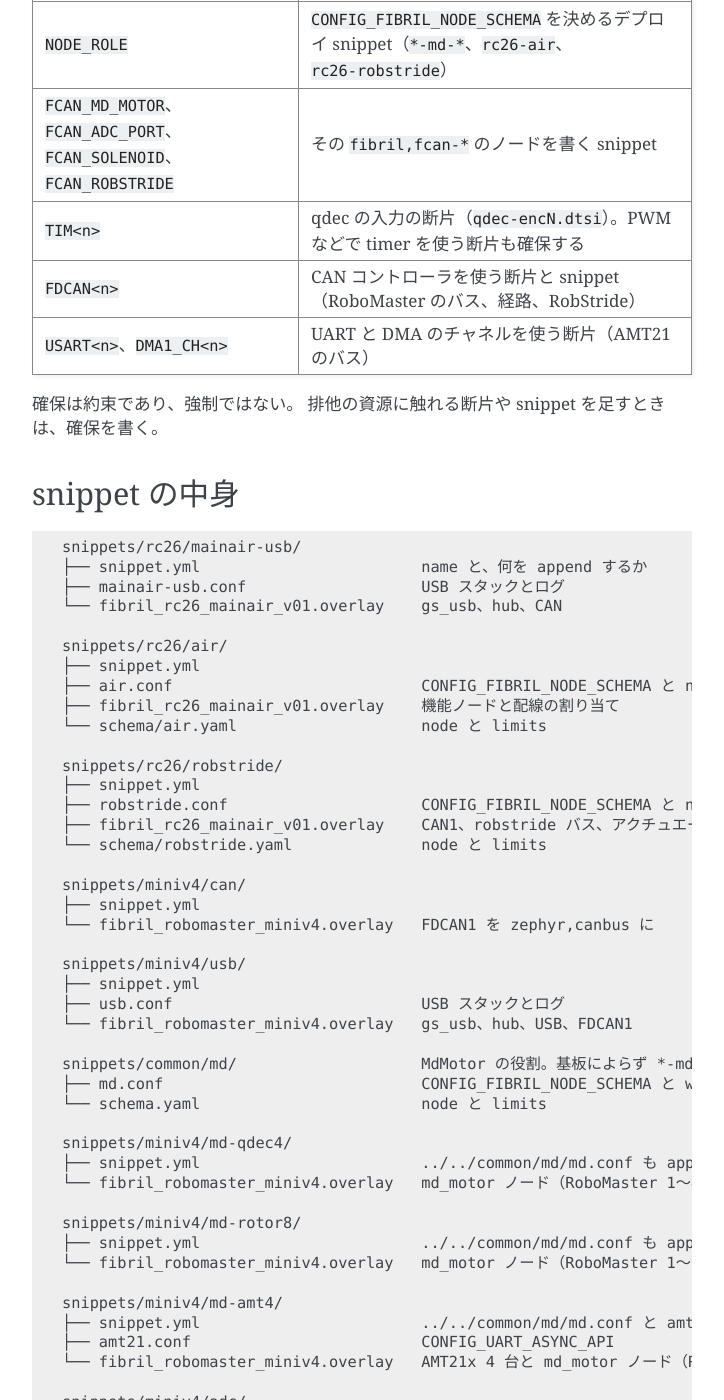
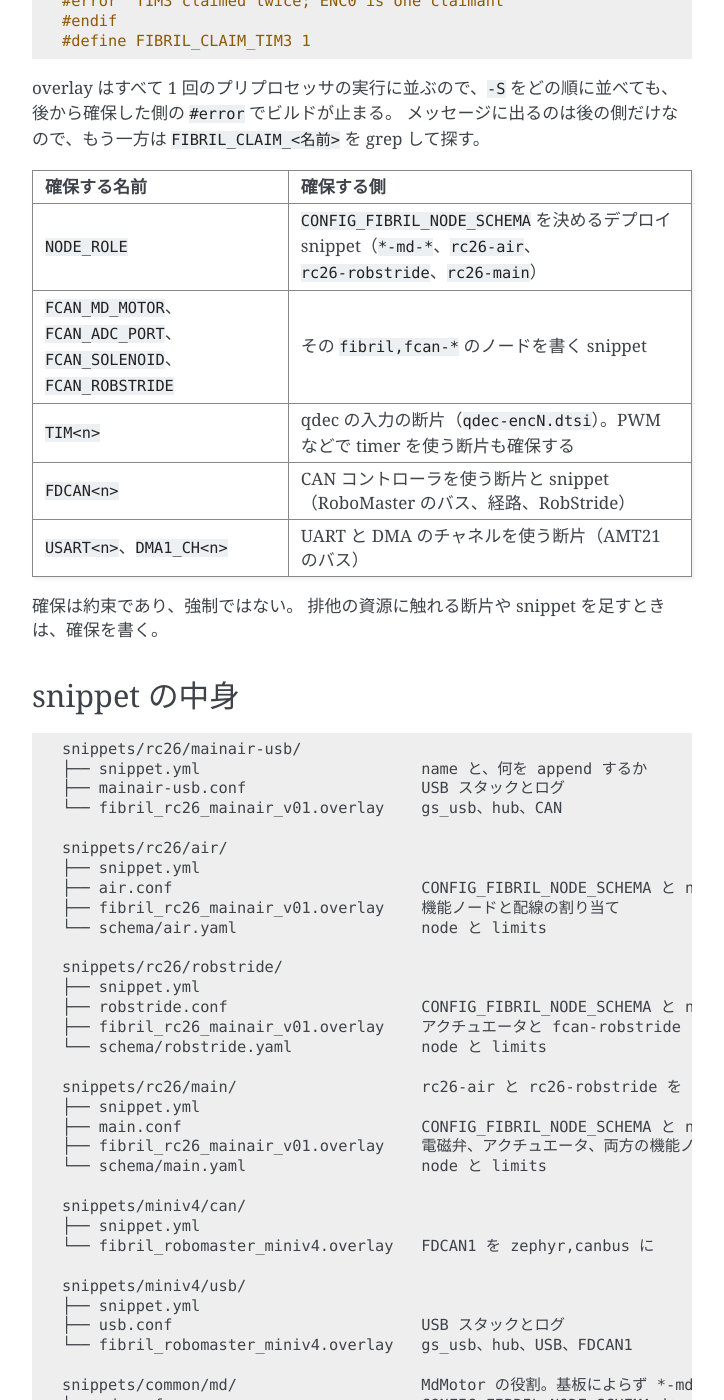
Before and after one commit to ForteFibre/fibril_zephyr, a Sphinx documentation site: the page built from doc/apps.md, in a window 1280 px wide and 1400 px high, scrolled down 3537 px. Shown: the whole window, without its empty margins (388-1112 px from the left). Built offline with Sphinx 7.4.7, drawn with Linux system fonts in a browser that asks for light colours; some of the changed text lies outside the part shown.

Commit message:
feat(snippets): 電磁弁と RobStride を 1 ノードで駆動する rc26-main を足す (#42)
* refactor(snippets): rc26 の RobStride のバスを断片に括り出す

RobStride のバスを、rc26-robstride の overlay から dts/fibril/rc26_mainair_v01/robstride.dtsi に移す。
電磁弁と同じイメージにアクチュエータを載せる snippet が、同じバスの記述を写さずに使えるようにするためである（ADR 0014）。
モータは、AMT21 と同じく応答を待つデバイスなので、断片に入れずデプロイの overlay に残す。

zephyr.bin は変更の前後で一致する。

Co-Authored-By: Claude Opus 5.5 <noreply@anthropic.com>

* feat(snippets): 電磁弁と RobStride を 1 ノードで駆動する rc26-main を足す

rc26-air と rc26-robstride は、どちらもノードの役割（NODE_ROLE）を確保するので、重ねられない。
1 枚の MainAir で両方を使えるように、両方の fibril,fcan-* ノードを持つデプロイ snippet を足す。
ノード名は rc26_main{i}、node_id は 0x00 にする。

topic は 12 本になる（単独では 8 本と 6 本で、max_frames は 16）。master の frame planner に同じくらいの余裕を残すため、max_frames は 24 にする。

Co-Authored-By: Claude Opus 5.5 <noreply@anthropic.com>

---------

Co-authored-by: chloe-ai-sandbox <chloe-ai-sandbox@fortefibre.net>
Co-authored-by: Claude Opus 5.5 <noreply@anthropic.com>

````diff
--- a/doc/apps.md
+++ b/doc/apps.md
@@ -36,7 +36,7 @@ west build -b fibril_rc26_mainair_v01 apps/node -S rc26-mainair-usb -S rc26-air
 | 層 | 決めるもの | 例 |
 | --- | --- | --- |
 | トランスポート | 基板がバスに出る経路 | `rc26-mainair-usb`、`miniv4-can`、`miniv4-usb` |
-| デプロイ | ノード名、どの機能をどのピンに出すか（ID スイッチの無い基板では node_id も） | `rc26-air`、`rc26-robstride`、`miniv4-md-qdec4` |
+| デプロイ | ノード名、どの機能をどのピンに出すか（ID スイッチの無い基板では node_id も） | `rc26-air`、`rc26-robstride`、`rc26-main`、`miniv4-md-qdec4` |
 
 RC26 MainAir には必ず USB の CAN が載り、電磁弁やエンコーダは搭載の有無が変わる。
 経路を別の層に括り出しておくと、機能の増減がデプロイ snippet 1 つの中で閉じる。
@@ -62,6 +62,7 @@ overlay は `#include <fibril/...>` で取り込み、`fibril,fcan-*` のノー
 | `dts/fibril/robomaster_miniv4/qdec-enc0.dtsi`〜`qdec-enc5.dtsi` | 入力 1 本ずつ（`enc0`〜`enc5`）。timer は基板の文書の表の割り当てで、その timer を確保する |
 | `dts/fibril/robomaster_miniv4/qdec.dtsi` | 上の 6 本をすべて取り込む |
 | `dts/fibril/robomaster_miniv4/adc.dtsi` | ADC1 と ADC2 を有効にする（チャネルは基板の DTS が定義する） |
+| `dts/fibril/rc26_mainair_v01/robstride.dtsi` | CAN1（FDCAN2）を classic CAN の 1 Mbps で有効にし、RobStride のバス `robstride0` を載せる。モータは載せない。応答を待つデバイスなので、デプロイが繋いだものだけを足す |
 | `dts/fibril/robomaster_miniv4/amt21.dtsi` | RS485（USART3、2 Mbps、DMA）の AMT21 バス `amt21_bus`。エンコーダは載せない。応答を待つデバイスなので、デプロイが繋いだものだけを足す |
 
 **未接続を許し、空回りのコストが小さいデバイスは、最大の構成で定義する。**
@@ -105,7 +106,7 @@ overlay はすべて 1 回のプリプロセッサの実行に並ぶので、`-S
 
 | 確保する名前 | 確保する側 |
 | --- | --- |
-| `NODE_ROLE` | `CONFIG_FIBRIL_NODE_SCHEMA` を決めるデプロイ snippet（`*-md-*`、`rc26-air`、`rc26-robstride`） |
+| `NODE_ROLE` | `CONFIG_FIBRIL_NODE_SCHEMA` を決めるデプロイ snippet（`*-md-*`、`rc26-air`、`rc26-robstride`、`rc26-main`） |
 | `FCAN_MD_MOTOR`、`FCAN_ADC_PORT`、`FCAN_SOLENOID`、`FCAN_ROBSTRIDE` | その `fibril,fcan-*` のノードを書く snippet |
 | `TIM<n>` | qdec の入力の断片（`qdec-encN.dtsi`）。PWM などで timer を使う断片も確保する |
 | `FDCAN<n>` | CAN コントローラを使う断片と snippet（RoboMaster のバス、経路、RobStride） |
@@ -131,8 +132,14 @@ snippets/rc26/air/
 snippets/rc26/robstride/
 ├── snippet.yml
 ├── robstride.conf                     CONFIG_FIBRIL_NODE_SCHEMA と node_id
-├── fibril_rc26_mainair_v01.overlay    CAN1、robstride バス、アクチュエータ
+├── fibril_rc26_mainair_v01.overlay    アクチュエータと fcan-robstride ノード
 └── schema/robstride.yaml              node と limits
+
+snippets/rc26/main/                    rc26-air と rc26-robstride を 1 つのノードにしたもの
+├── snippet.yml
+├── main.conf                          CONFIG_FIBRIL_NODE_SCHEMA と node_id
+├── fibril_rc26_mainair_v01.overlay    電磁弁、アクチュエータ、両方の機能ノード
+└── schema/main.yaml                   node と limits
 
 snippets/miniv4/can/
 ├── snippet.yml
@@ -164,6 +171,11 @@ snippets/miniv4/adc/
 ├── snippet.yml
 └── fibril_robomaster_miniv4.overlay   adc_port ノード（基板で固定の 13 ポート）
 ```
+
+`rc26-main` は、`rc26-air` の電磁弁と `rc26-robstride` のアクチュエータを、1 つのノード `rc26_main{i}`（node_id 0x00）に載せる。
+1 つのイメージが名乗れるノードは 1 つなので、2 つのデプロイ snippet は重ねられない。両方を載せるときは、両方の `fibril,fcan-*` ノードを書いた 3 つ目の snippet を選ぶ。
+3 つとも `NODE_ROLE` を確保するので、どれか 1 つだけを選ぶ。
+RobStride のバスは `dts/fibril/rc26_mainair_v01/robstride.dtsi` の断片を共有し、電磁弁の配線とモータは各 overlay に書く。
 
 miniv4 の経路は 2 つある。
 `miniv4-can` は外部 CAN（FDCAN1）に直接繋ぐ。
````
Also changed, not shown: README.md (+1 -0 lines), doc/testing.md (+1 -0 lines), 7 other files.
